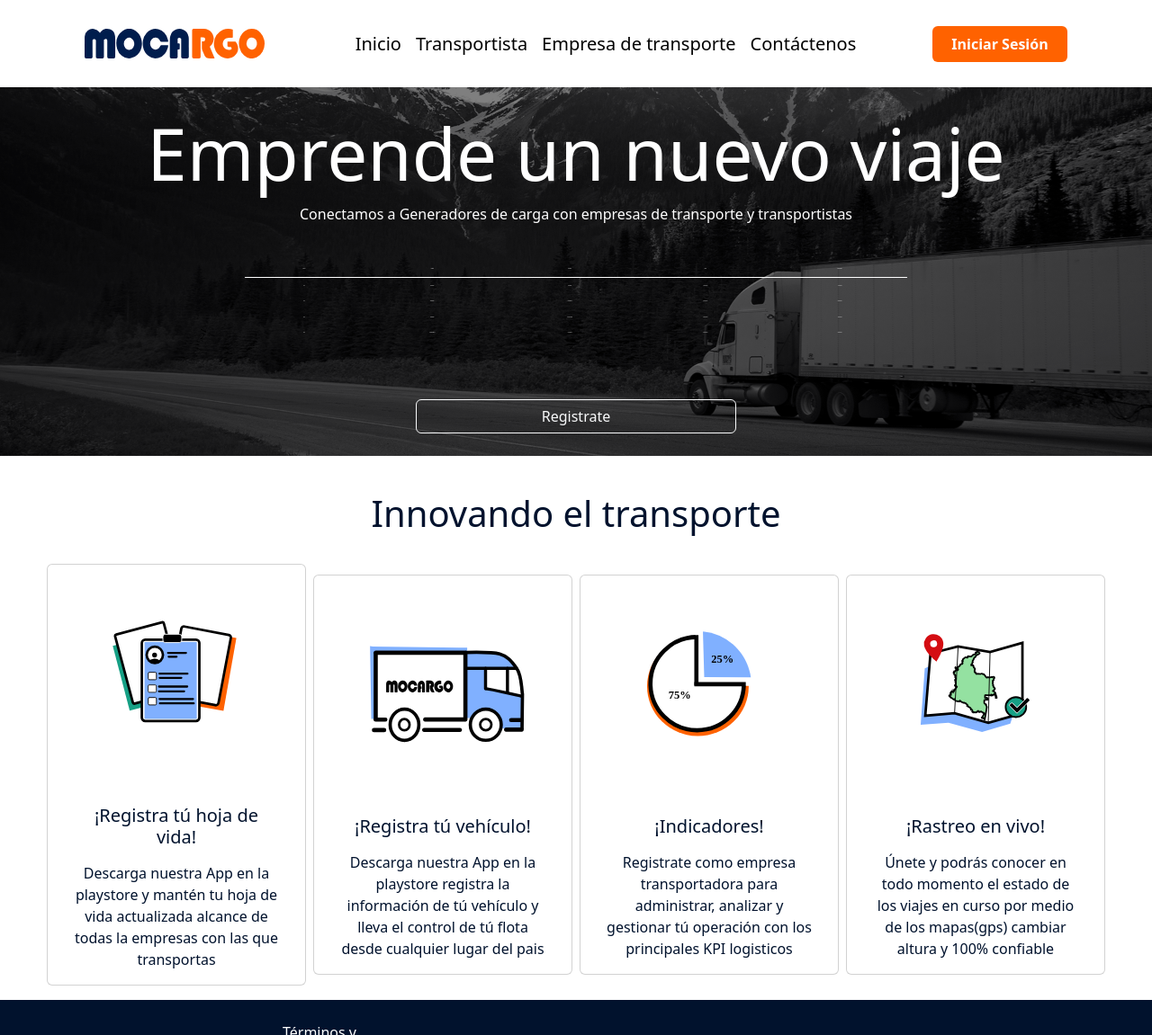
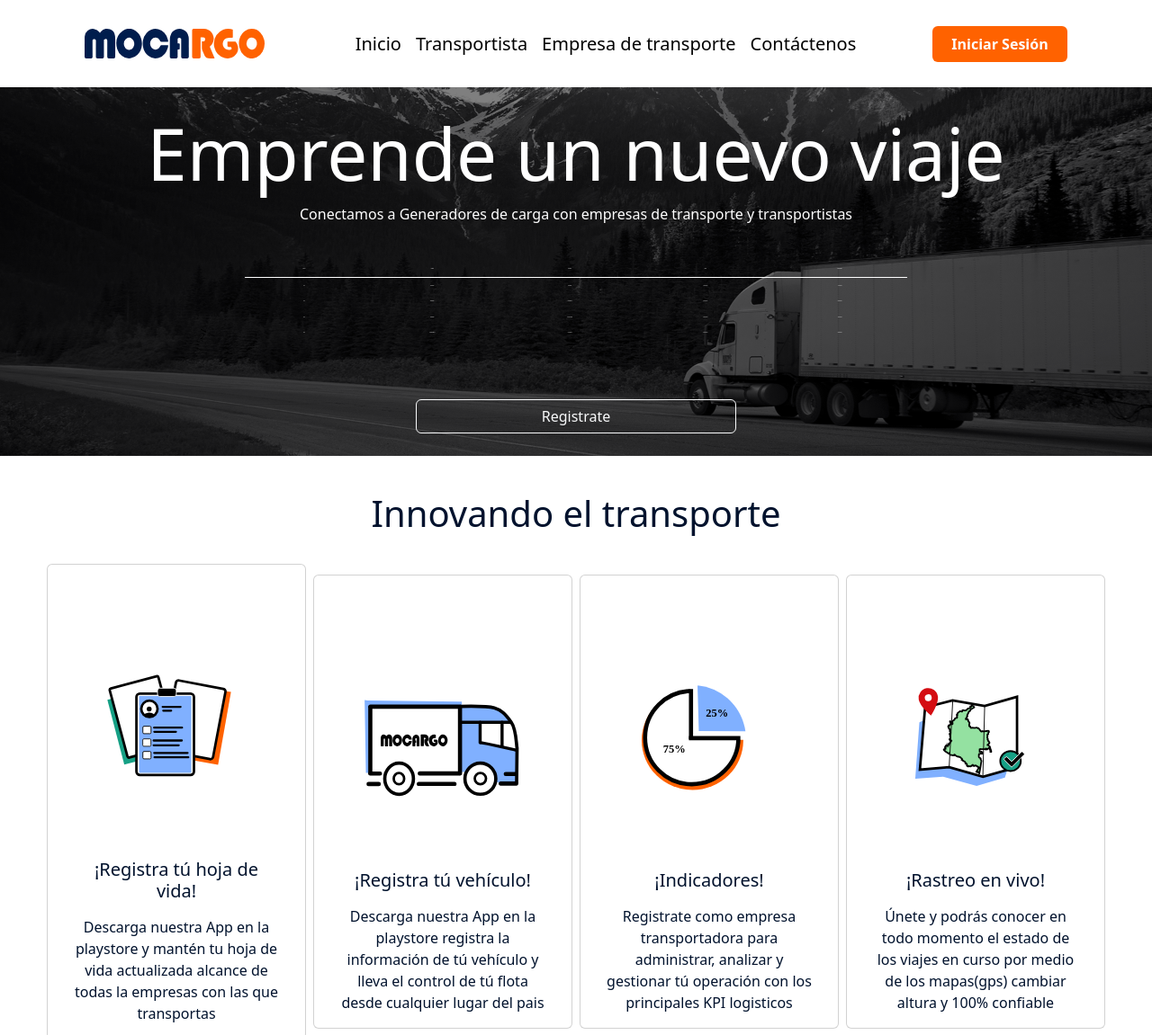
Before and after one commit to Mocargo/paginaweboficial, a plain HTML site: page index.html in a window 1280 px wide. Shown: the top 1151 px of the page at 90% size. Drawn offline with nearby package versions, Linux system fonts and the light colour scheme.

Commit message:
Versión 11/06/2022_2

```diff
--- a/index.css
+++ b/index.css
@@ -141,6 +141,12 @@
     width: 250px;
     margin-left: auto;
     margin-right: auto;
+    margin-top: 50px;
+    text-align: center;
+    margin: 0 0 0px;
+    padding-top: 60px;
+
+
 }
 #carousel {
     position: relative;
--- a/index.html
+++ b/index.html
@@ -16,16 +16,16 @@
 
      <nav  id="header" class="fondo navbar navbar-expand-lg  navbar-light  sticky-top">
          <div class="container-fluid mt-2 mb-2 " >
-             <button class="navbar-toggler" type="button" data-bs-toggle="collapse"
-             data-bs-target="#navbar" aria-controls="navbar" aria-expanded="false"
-             aria-label="Toggle navigation">
-             <span class="navbar-toggler-icon"></span>
-             </button>
              <div class="row text-center mt-3 mb-3 text-center" >
                  <div class="container text-md-center">
                      <div>
                          <a class="navbar-brand  " href="#" ><img src="assets/images/generales/mocargo2.svg" class="img-responsive"></a>
 
+                         <button class="navbar-toggler" type="button" data-bs-toggle="collapse"
+                         data-bs-target="#navbar" aria-controls="navbar" aria-expanded="false"
+                         aria-label="Toggle navigation">
+                         <span class="navbar-toggler-icon"></span>
+                         </button>
                      </div>
                   </div>
 
@@ -158,7 +158,7 @@
                     <div class="row" >
                         <div class="col-md-3 mb-3 text-center row">
                             <div class="card" style="width: 18rem;">
-                                <img class="card-img-top" src="assets/images/generales/Logo_hoja.svg"  alt="Card image cap">
+                                <img class="card-img-top mt-0 mb-0" src="assets/images/generales/Logo_hoja.svg"  alt="Card image cap">
                                 <div class="card-body">
                                     <h5 class="card-title mb-3">¡Registra tú hoja de vida!</h5>
                                       <p class="card-text">Descarga nuestra App en la
```
